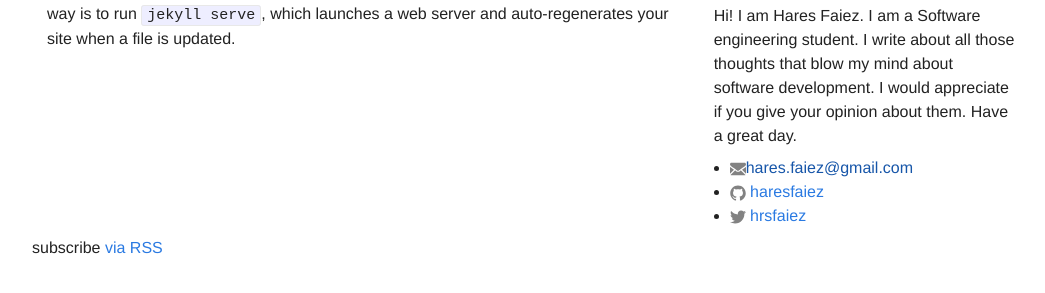
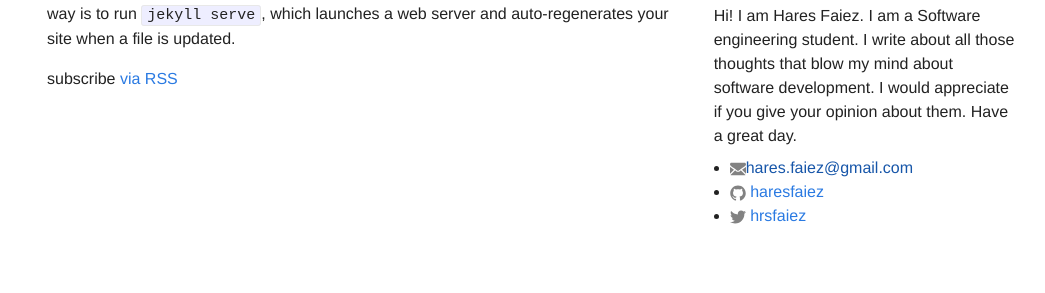
Before and after one commit to haresfaiez/haresfaiez.github.io, a Jekyll site: the page built from index.html, in a window 1280 px wide, cut to the strip 347-640 px from the top of the page. Shown: the whole strip, without its empty margins (108-1153 px from the left). Built offline with Jekyll 4.4.1, drawn with Linux system fonts in a browser that asks for light colours.

Commit message:
Move rss subscription to posts section

```diff
--- a/index.html
+++ b/index.html
@@ -5,9 +5,9 @@ layout: default
 <div class="row">
   <section class="small-12 large-8 columns">
     {% include posts.html %}
+    <p class="rss-subscribe">subscribe <a href="{{ "/feed.xml" | prepend: site.baseurl }}">via RSS</a></p>
   </section>
   <section class="small-12 large-4 columns">
     {% include about.html %}
   </section>
-  <p class="rss-subscribe">subscribe <a href="{{ "/feed.xml" | prepend: site.baseurl }}">via RSS</a></p>
 </div>
```
